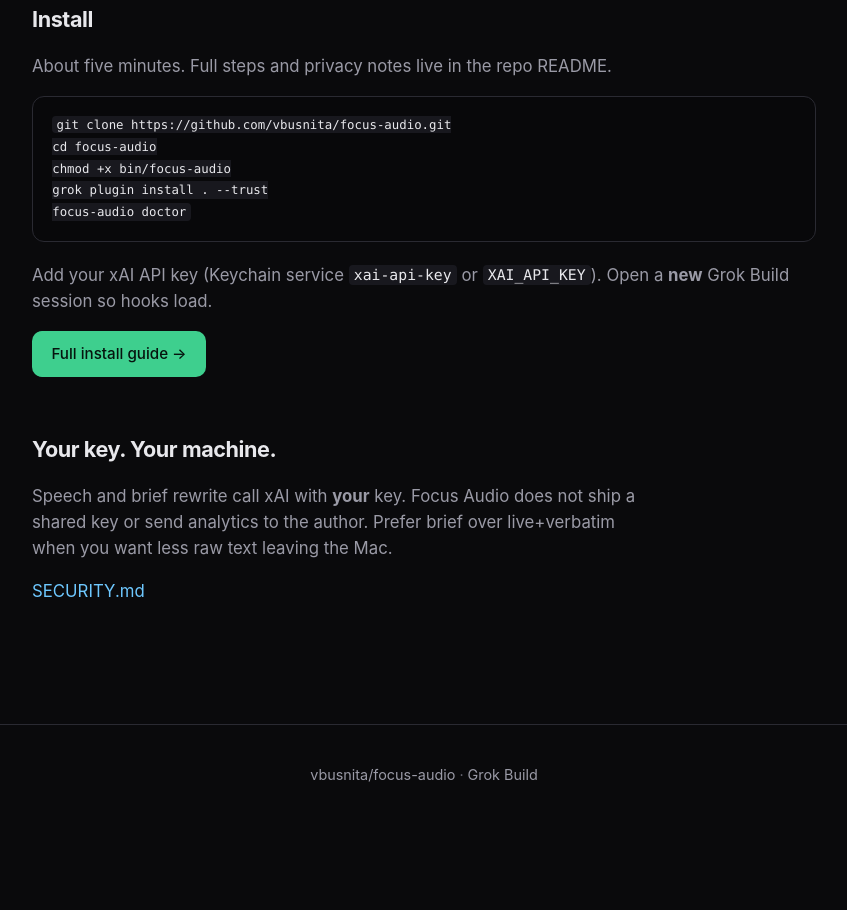
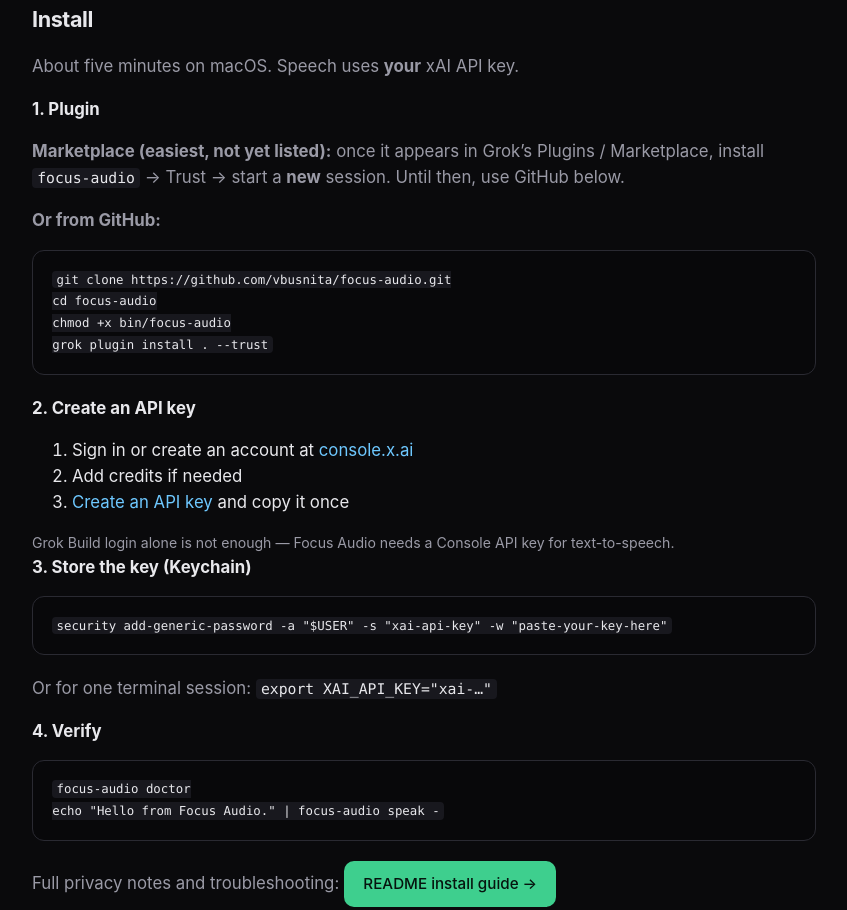
Before and after one commit to vbusnita/focus-audio, a plain HTML site: page website/index.html in a window 1280 px wide. Shown: the part 3162-4072 px from the top of the page, without its empty margins (216-1063 px from the left). Before the commit the page ends 3986 px from the top, so only its background shows below. Drawn offline with Linux system fonts and the light colour scheme.

Commit message:
Clarify marketplace install and Console API key setup (#19)
* Clarify marketplace install and Console API key setup.

Document marketplace vs git paths, first-time console.x.ai key creation,
Keychain storage, and doctor/smoke-test verification on README and site.

* Clarify marketplace option is not listed yet.

Avoid “when listed” ambiguity; point users at GitHub until the catalog entry ships.

---------

Co-authored-by: Victor Busnita <13931323+vbusnita@users.noreply.github.com>

```diff
--- a/website/index.html
+++ b/website/index.html
@@ -120,17 +120,36 @@
 
     <section id="install" class="install">
       <h2>Install</h2>
-      <p>About five minutes. Full steps and privacy notes live in the repo README.</p>
+      <p>About five minutes on macOS. Speech uses <strong>your</strong> xAI API key.</p>
+
+      <h3>1. Plugin</h3>
+      <p><strong>Marketplace (easiest, not yet listed):</strong> once it appears in Grok’s Plugins / Marketplace, install <code>focus-audio</code> → Trust → start a <strong>new</strong> session. Until then, use GitHub below.</p>
+      <p><strong>Or from GitHub:</strong></p>
       <pre class="code"><code>git clone https://github.com/vbusnita/focus-audio.git
 cd focus-audio
 chmod +x bin/focus-audio
-grok plugin install . --trust
-focus-audio doctor</code></pre>
+grok plugin install . --trust</code></pre>
+
+      <h3>2. Create an API key</h3>
+      <ol>
+        <li>Sign in or create an account at <a href="https://console.x.ai/">console.x.ai</a></li>
+        <li>Add credits if needed</li>
+        <li><a href="https://console.x.ai/team/default/api-keys">Create an API key</a> and copy it once</li>
+      </ol>
+      <p class="hint">Grok Build login alone is not enough — Focus Audio needs a Console API key for text-to-speech.</p>
+
+      <h3>3. Store the key (Keychain)</h3>
+      <pre class="code"><code>security add-generic-password -a "$USER" -s "xai-api-key" -w "paste-your-key-here"</code></pre>
+      <p>Or for one terminal session: <code>export XAI_API_KEY="xai-…"</code></p>
+
+      <h3>4. Verify</h3>
+      <pre class="code"><code>focus-audio doctor
+echo "Hello from Focus Audio." | focus-audio speak -</code></pre>
+
       <p>
-        Add your xAI API key (Keychain service <code>xai-api-key</code> or <code>XAI_API_KEY</code>).
-        Open a <strong>new</strong> Grok Build session so hooks load.
+        Full privacy notes and troubleshooting:
+        <a class="btn primary" href="https://github.com/vbusnita/focus-audio#install-about-five-minutes">README install guide →</a>
       </p>
-      <a class="btn primary" href="https://github.com/vbusnita/focus-audio#install-about-five-minutes">Full install guide →</a>
     </section>
 
     <section class="privacy">
```
Also changed, not shown: 1 other file.
